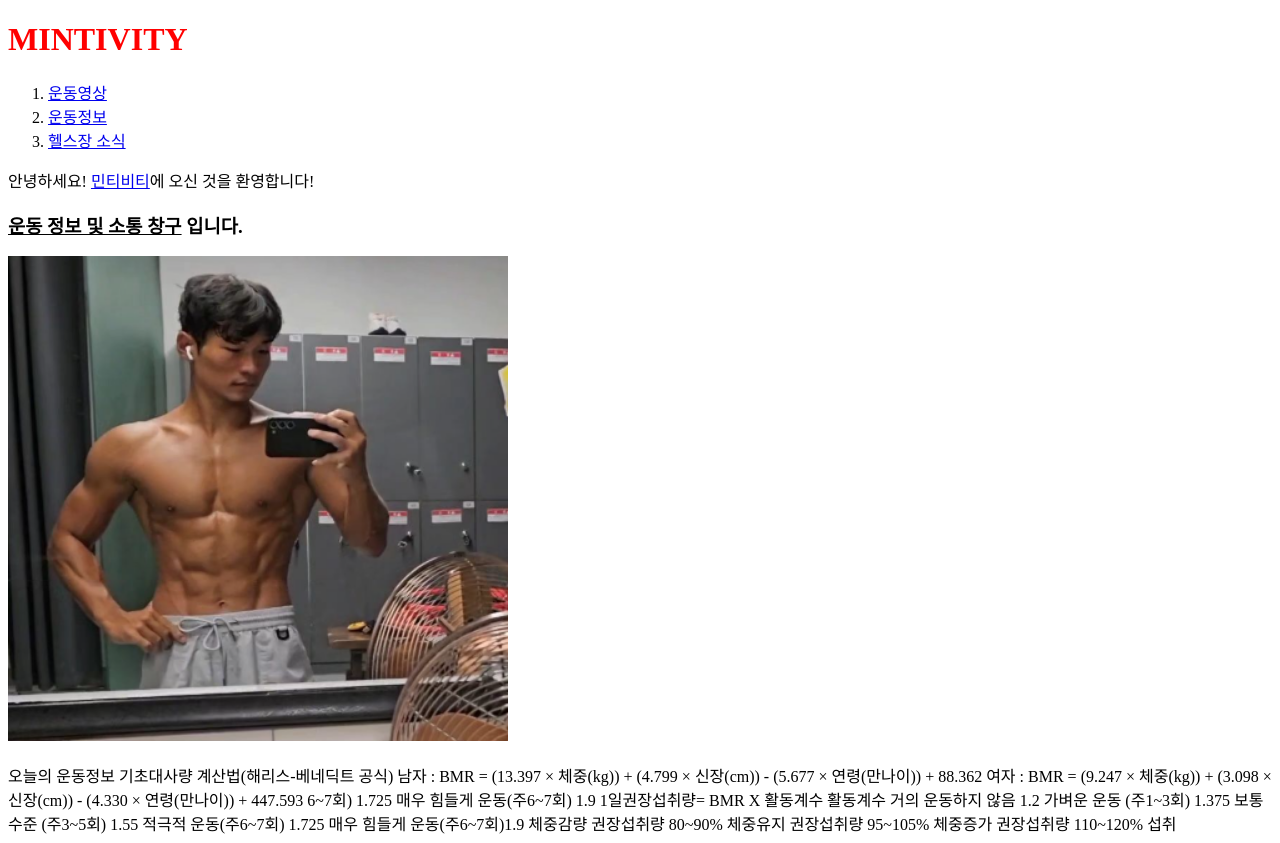
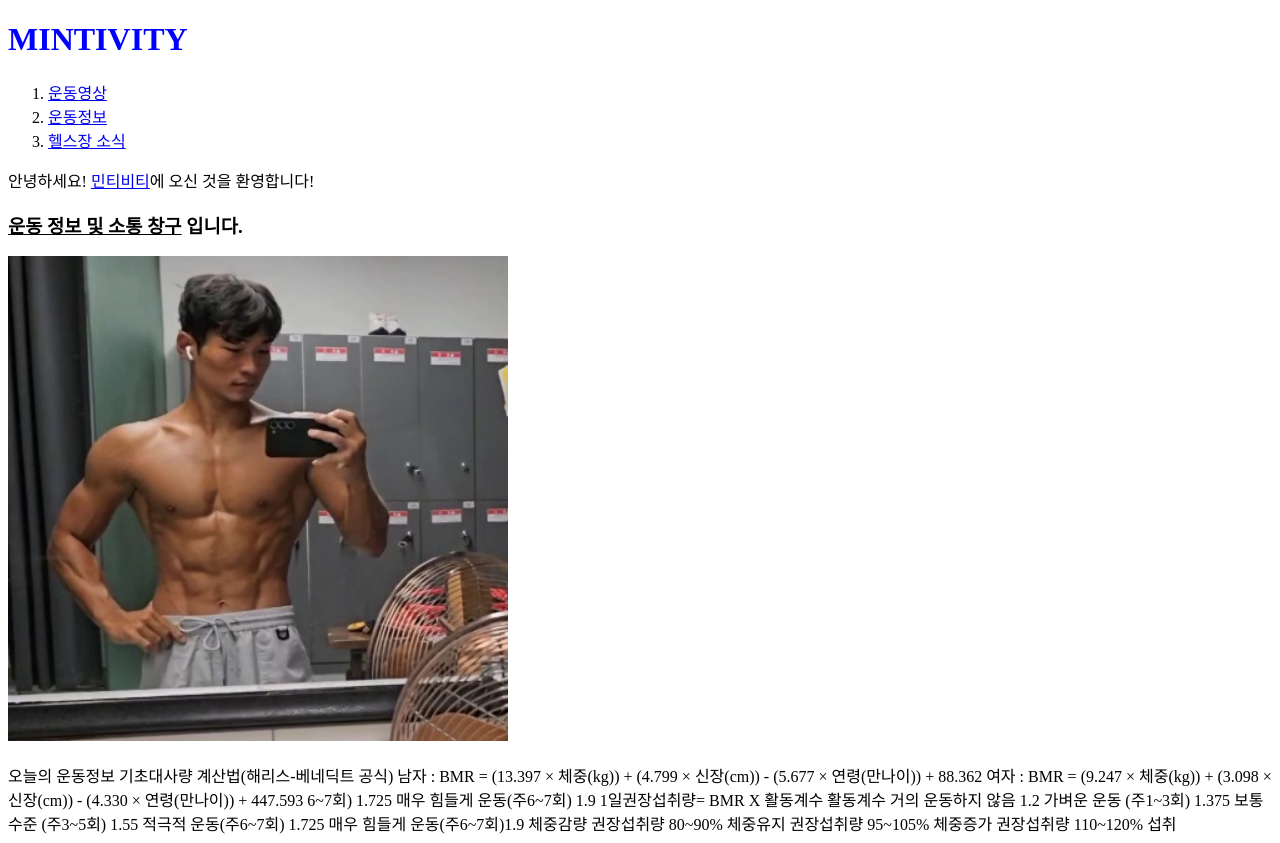
Before and after one commit to mintivity/_.mintivity, a plain HTML site: page index.html in a window 1280 px wide. Drawn offline with Linux system fonts and the light colour scheme.

Commit message:
Update index.html

```diff
--- a/index.html
+++ b/index.html
@@ -1,6 +1,6 @@
 <!doctype html>
 <head>
-<index><STRONG><h1 style="COLOR:red;"> MINTIVITY </H1></STRONG></index>
+<index><STRONG><h1 style="COLOR:blue;"> MINTIVITY </H1></STRONG></index>
 <title>_.mintivitiy</title>
 <meta charset="utf-8">
 </head>
```
